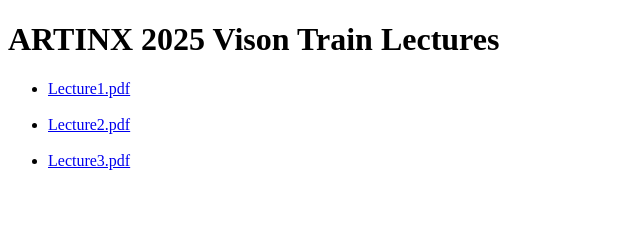
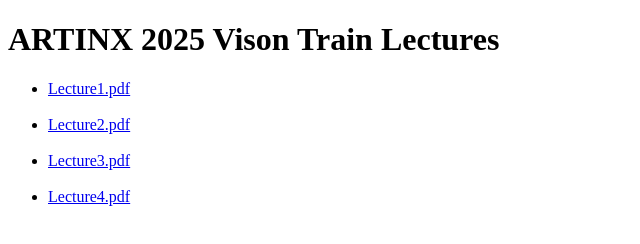
Before and after one commit to ARTINX/2025-Vision-Train-Lecture, a plain HTML site: page index.html in a window 1280 px wide. Shown: the whole page, without its empty margins (0-640 px from the left). Drawn offline with Linux system fonts and the light colour scheme.

Commit message:
deploy: a0e5d601f33cf9df1587b7dc18dbe4e0046cbf92

```diff
--- a/index.html
+++ b/index.html
@@ -15,6 +15,8 @@
 <br/>
 <li><a href="./Lecture3.pdf">Lecture3.pdf</a></li>
 <br/>
+<li><a href="./Lecture4.pdf">Lecture4.pdf</a></li>
+<br/>
 
   </ul>
 </body>
```
Also changed, not shown: 4 other files.
